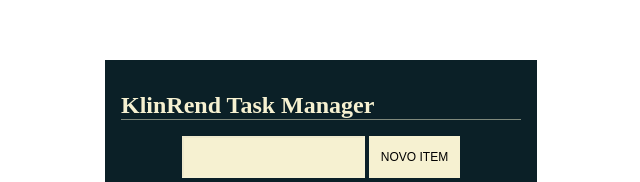
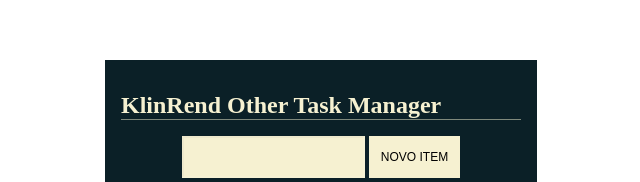
Before and after one commit to KlinRend/alura-git-task, a plain HTML site: page index.html in a window 1280 px wide. Shown: the part 174-356 px from the top of the page, without its empty margins (319-959 px from the left). Drawn offline with Linux system fonts and the light colour scheme; a web font is replaced by a local one.

Commit message:
Modificando o nome do projeto

```diff
--- a/index.html
+++ b/index.html
@@ -14,7 +14,7 @@
     <div class="app">
       <div class="todo-list">
         <h1 class="title">
-          KlinRend Task Manager
+          KlinRend Other Task Manager
         </h1>
 
         <form class="form" action="">
```
